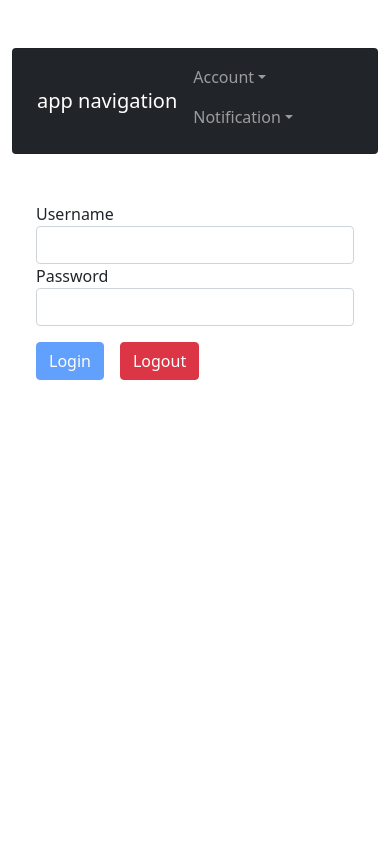
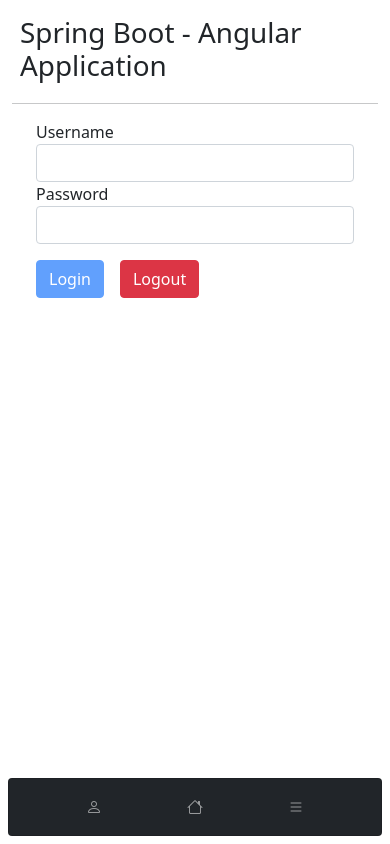
Before and after one commit to Mohammad-Safari/web-push-notification, an Angular app in the folder client-module/src/main/angular/angular-app/: page /app/login in a window 390 px wide. Built offline with nearby package versions, Linux system fonts and the light colour scheme.

Commit message:
[add]mobile navigation bar implemented

```diff
--- a/client-module/src/main/angular/angular-app/src/app/app.component.html
+++ b/client-module/src/main/angular/angular-app/src/app/app.component.html
@@ -1,8 +1,13 @@
-<section class="container">
+<section class="container mt-2 mb-5">
   <div class="row">
     <div class="col-md-12">
-      <app-navigation-bar [title]="title" [name]="name"></app-navigation-bar>
+      <ng-template [ngIf]="mobileNavigation">
+        <h1 class="m-1 p-1">{{title}}</h1>
+        <hr/>
+      </ng-template>
+      <app-navigation-bar *ngIf="!mobileNavigation" [title]="title" [name]="name"></app-navigation-bar>
       <router-outlet></router-outlet>
+      <app-mobile-navigation-bar *ngIf="mobileNavigation"></app-mobile-navigation-bar>
     </div>
   </div>
 </section>
--- a/client-module/src/main/angular/angular-app/src/app/app.component.ts
+++ b/client-module/src/main/angular/angular-app/src/app/app.component.ts
@@ -1,6 +1,7 @@
 import { Component, OnDestroy, OnInit } from '@angular/core';
 import { Subscription } from 'rxjs';
 import { LoginService } from './service/login/login.service';
+import { BreakpointObserver, Breakpoints } from '@angular/cdk/layout';
 
 @Component({
   selector: 'app-root',
@@ -11,16 +12,34 @@
   title = 'Spring Boot - Angular Application';
   name: string | null;
   loginSubscription: Subscription;
-  constructor(private loginService: LoginService) {}
+  mobileNavigation: boolean;
+
+  constructor(
+    private loginService: LoginService,
+    private responsive: BreakpointObserver
+  ) {}
+
   ngOnInit(): void {
-    this.loginService.isAuthenticated()
-      ? this.loginService.getUsername()
-      : false;
+    if (this.loginService.isAuthenticated()) {
+      this.loginService.getUsername();
+    }
     this.loginService.loginObservable.subscribe({
       next: (name) => {
         this.name = name;
       },
     });
+    this.responsive
+      .observe([
+        Breakpoints.XSmall,
+        Breakpoints.Small,
+        Breakpoints.HandsetPortrait,
+      ])
+      .subscribe((result) => {
+        this.mobileNavigation = false;
+        if (result.matches) {
+          this.mobileNavigation = true;
+        }
+      });
   }
 
   ngOnDestroy(): void {
--- a/client-module/src/main/angular/angular-app/src/app/app.module.ts
+++ b/client-module/src/main/angular/angular-app/src/app/app.module.ts
@@ -21,6 +21,7 @@
 import { ThirdPartyNotificationComponent } from './page/third-party-notification/third-party-notification.component';
 import { FilterPipe } from './pipe/filter.pipe';
 import { NavigationBarComponent } from './navigation-bar/navigation-bar.component';
+import { MobileNavigationBarComponent } from './component/mobile-navigation-bar/mobile-navigation-bar.component';
 
 @NgModule({
   declarations: [
@@ -38,6 +39,7 @@
     FilterPipe,
     SocketMessagingComponent,
     NavigationBarComponent,
+    MobileNavigationBarComponent,
   ],
   imports: [
     BrowserModule,
--- /dev/null
+++ b/client-module/src/main/angular/angular-app/src/app/component/mobile-navigation-bar/mobile-navigation-bar.component.html
@@ -0,0 +1,13 @@
+<section class="container-fluid">
+  <nav
+    class="navbar fixed-bottom navbar-expand-lg navbar-dark bg-dark card m-2 mt-0 d-block"
+  >
+    <ul class="navbar-nav flex-row justify-content-evenly">
+      <li *ngFor="let navigation of NAVIGATIONS" class="nav-item">
+        <a class="nav-link p-2" [routerLink]="navigation.route" role="button"
+          ><i [ngClass]="navigation.icon"></i
+        ></a>
+      </li>
+    </ul>
+  </nav>
+</section>
--- /dev/null
+++ b/client-module/src/main/angular/angular-app/src/app/component/mobile-navigation-bar/mobile-navigation-bar.component.ts
@@ -0,0 +1,32 @@
+import { Component } from '@angular/core';
+
+type MobileNavigation = {
+  icon: string;
+  route: string;
+  alt: string;
+};
+
+@Component({
+  selector: 'app-mobile-navigation-bar',
+  templateUrl: './mobile-navigation-bar.component.html',
+  styleUrls: ['./mobile-navigation-bar.component.scss'],
+})
+export class MobileNavigationBarComponent {
+  readonly NAVIGATIONS: MobileNavigation[] = [
+    {
+      icon: 'bi bi-person',
+      route: 'm/home',
+      alt: 'Profile',
+    },
+    {
+      icon: 'bi bi-house',
+      route: '#',
+      alt: 'Home',
+    },
+    {
+      icon: 'bi bi-list',
+      route: 'm/menu',
+      alt: 'Menu',
+    },
+  ];
+}
--- a/client-module/src/main/angular/angular-app/src/app/navigation-bar/navigation-bar.component.html
+++ b/client-module/src/main/angular/angular-app/src/app/navigation-bar/navigation-bar.component.html
@@ -1,6 +1,6 @@
 <section class="card bg-dark my-5">
   <nav class="navbar navbar-expand-lg navbar-dark bg-dark container-fluid">
-    <a class="navbar-brand" href="#" role="button">app navigation</a>
+    <a class="navbar-brand" [routerLink]="''" role="button">app navigation</a>
     <ul class="navbar-nav me-auto mb-2 mb-lg-0">
       <li
         *ngFor="let navigation of NAVIGATIONS"
```
Also changed, not shown: client-module/src/main/angular/angular-app/src/app/component/mobile-navigation-bar/mobile-navigation-bar.component.scss (added).
